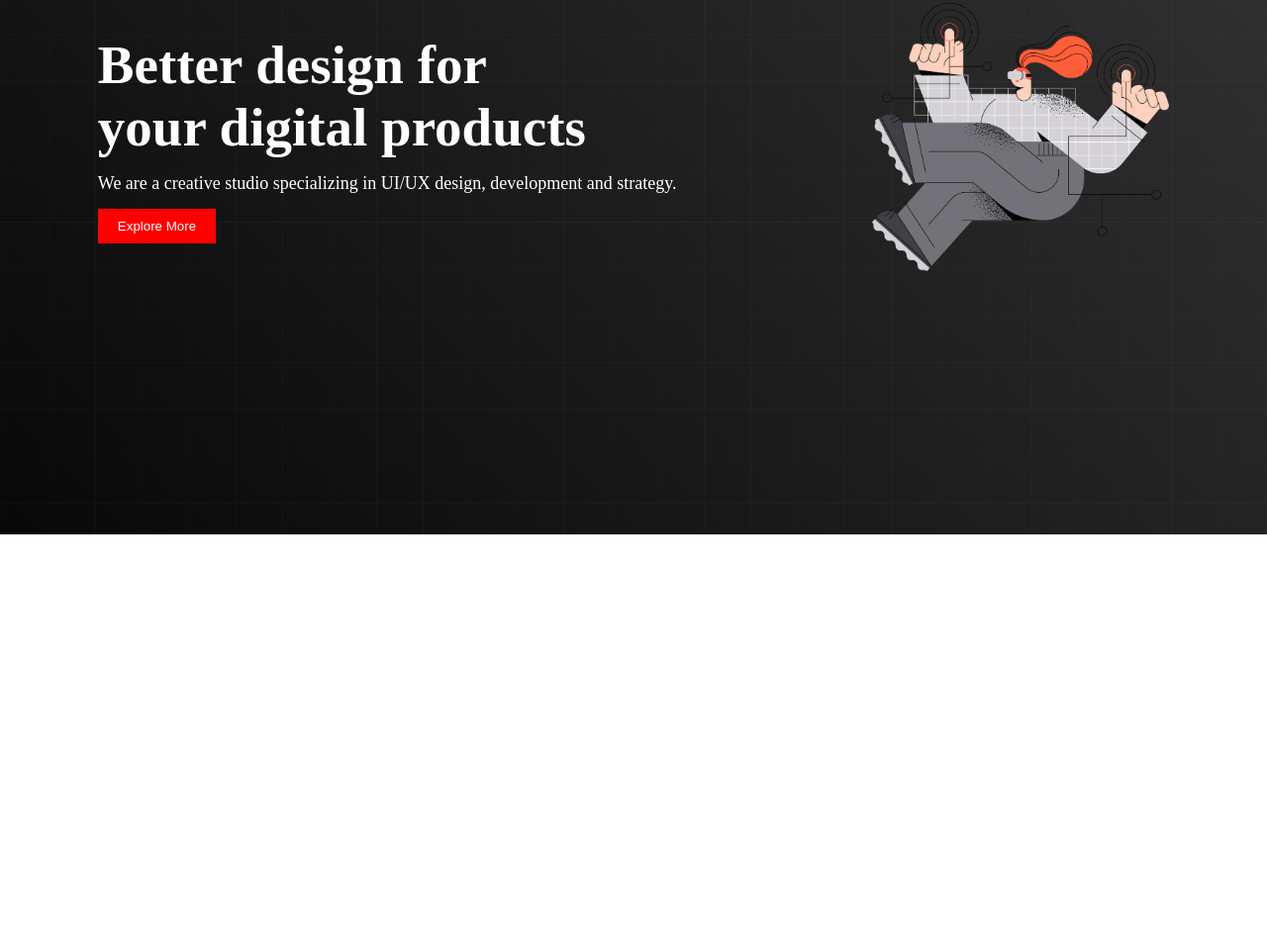
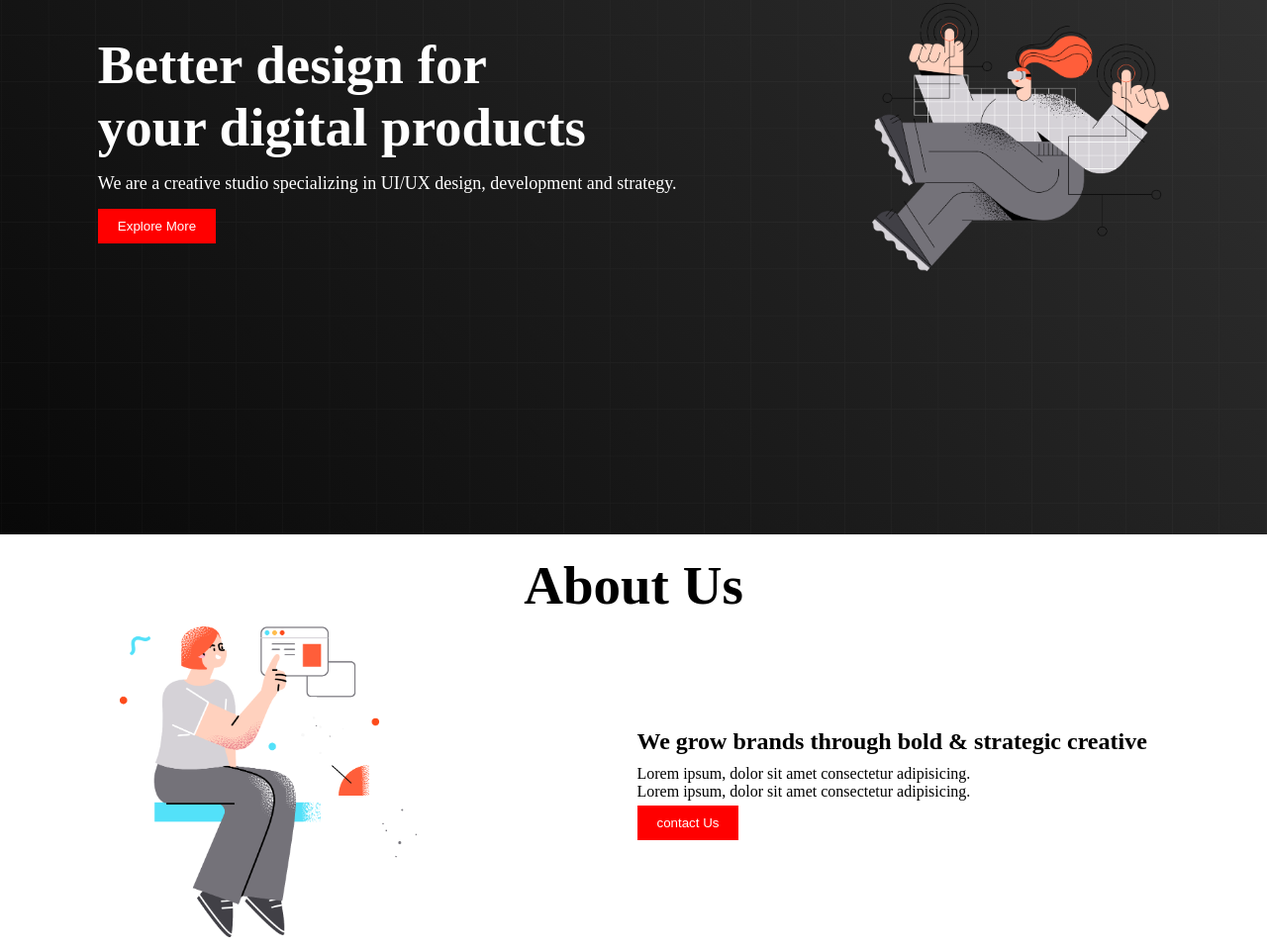
Before and after one commit to shihab01118/Concept-Project-1, a plain HTML site: page index.html in a window 1280 px wide. Shown: the part 333-1294 px from the top of the page at 99% size. Before the commit the page ends 873 px from the top, so only its background shows below. Drawn offline with Linux system fonts and the light colour scheme; files whose address does not match are found by name.

Commit message:
about section completed

```diff
--- a/css/style.css
+++ b/css/style.css
@@ -3,9 +3,7 @@
     padding: 0;
 }
 /* header section starts */
-body {
 
-}
 .menu-container {
     background-color: rgb(44, 42, 42);
     color: white;
@@ -66,3 +64,30 @@ body {
 .banner-img {
     width: 300px;
 }
+
+/* about as section starts */
+
+.about-container {
+    display: flex;
+    align-items: center;
+    justify-content: space-around;
+    padding: 10px;
+}
+.about-title {
+    font-size: 55px;
+    text-align: center;
+    margin-top: 20px;
+}
+.about-img {
+    width: 300px;
+}
+.about-text-title {
+    margin-bottom: 10px;
+}
+.btn-about {
+    margin-top: 5px;
+    padding: 10px 20px;
+    background-color: red;
+    color: white;
+    border: none;
+}
--- a/index.html
+++ b/index.html
@@ -37,6 +37,22 @@
                 </div>
             </div>
         </section>
+
+        <!-- about us section starts here -->
+        <section>
+            <h1 class="about-title">About Us</h1>
+            <div class="about-container">
+                <div class="about-left">
+                    <img src="images/section.png" alt="about us" class="about-img">
+                </div>
+                <div class="about-right">
+                    <h2 class="about-text-title">We grow brands through bold & strategic creative</h2>
+                    <p class="about-text">Lorem ipsum, dolor sit amet consectetur adipisicing.</p>
+                    <p class="about-text">Lorem ipsum, dolor sit amet consectetur adipisicing.</p>
+                    <button class="btn-about">contact Us</button>
+                </div>
+            </div>
+        </section>
     </main>
     <footer></footer>
 </body>
```
